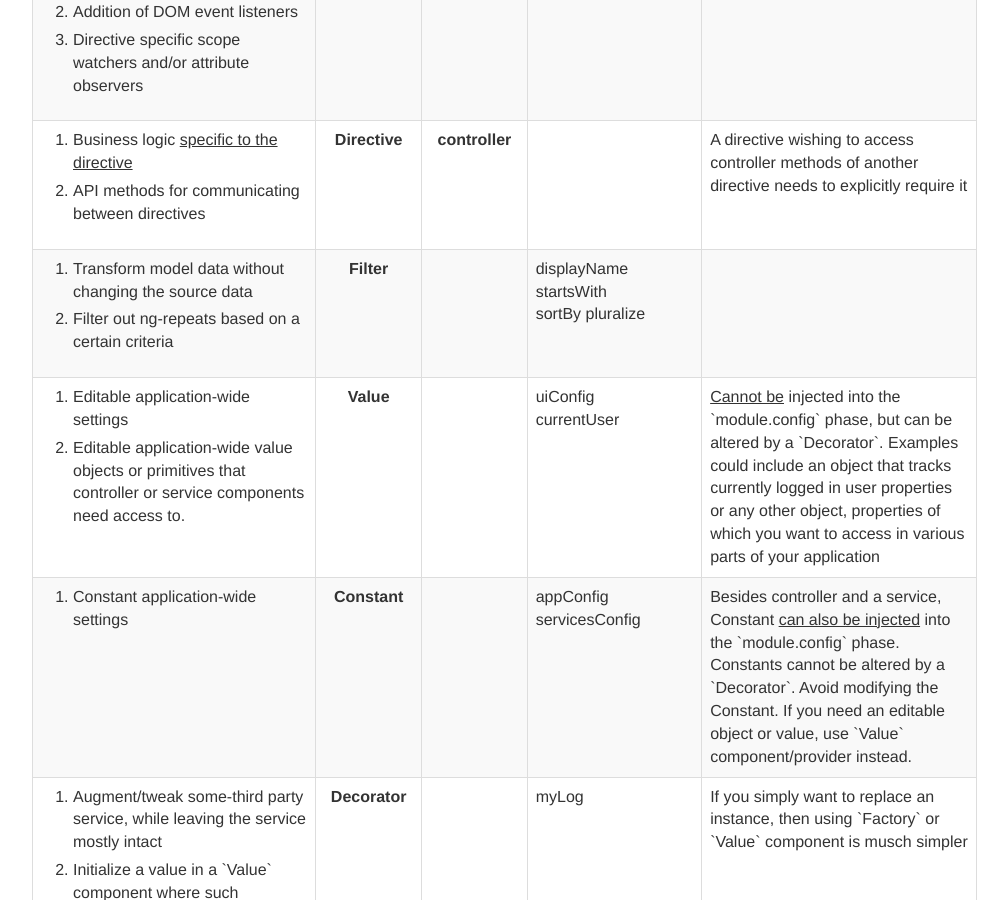
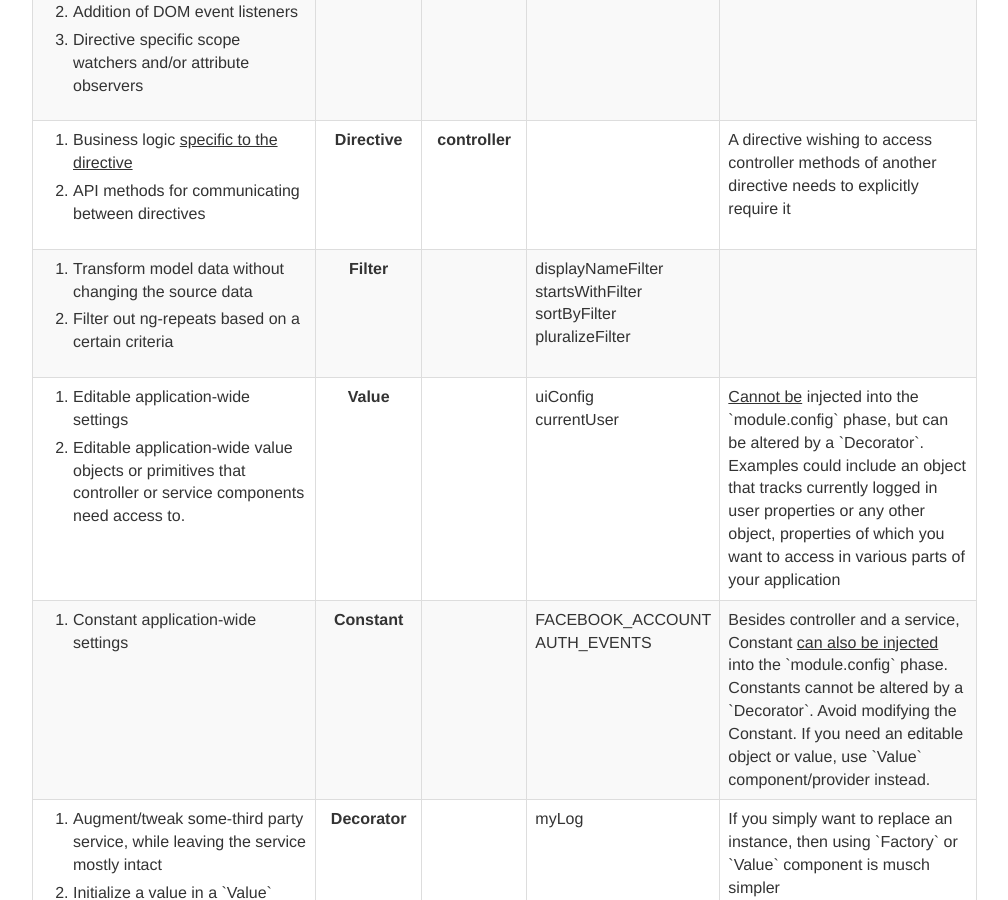
Before and after one commit to demisx/demisx.github.io, a Jekyll site: the page built from _posts/2014-09-14-angular-what-goes-where.md, in a window 1280 px wide and 900 px high, scrolled down 1531 px. Shown: the whole window, without its empty margins (53-1061 px from the left). Built offline with Jekyll 4.4.1, drawn with Linux system fonts in a browser that asks for light colours; nearby versions of some CDN libraries; Markdown is read by kramdown in place of the engine named in the settings; comment, search, counter and statistics services are not loaded.

Commit message:
Update WGW page

```diff
--- a/_posts/2014-09-14-angular-what-goes-where.md
+++ b/_posts/2014-09-14-angular-what-goes-where.md
@@ -183,10 +183,10 @@ starting point depending on what you are trying to achieve.
     <td>Filter</td>
     <td></td>
     <td>
-      displayName<br/>
-      startsWith<br/>
-      sortBy
-      pluralize
+      displayNameFilter<br/>
+      startsWithFilter<br/>
+      sortByFilter<br/>
+      pluralizeFilter
     </td>
     <td></td>
   </tr>
@@ -219,8 +219,8 @@ starting point depending on what you are trying to achieve.
     <td>Constant</td>
     <td></td>
     <td>
-      appConfig<br/>
-      servicesConfig
+      FACEBOOK_ACCOUNT<br/>
+      AUTH_EVENTS
     </td>
     <td>Besides controller and a service, Constant <u>can also be injected</u>
         into the `module.config` phase. Constants cannot be altered by a
```
